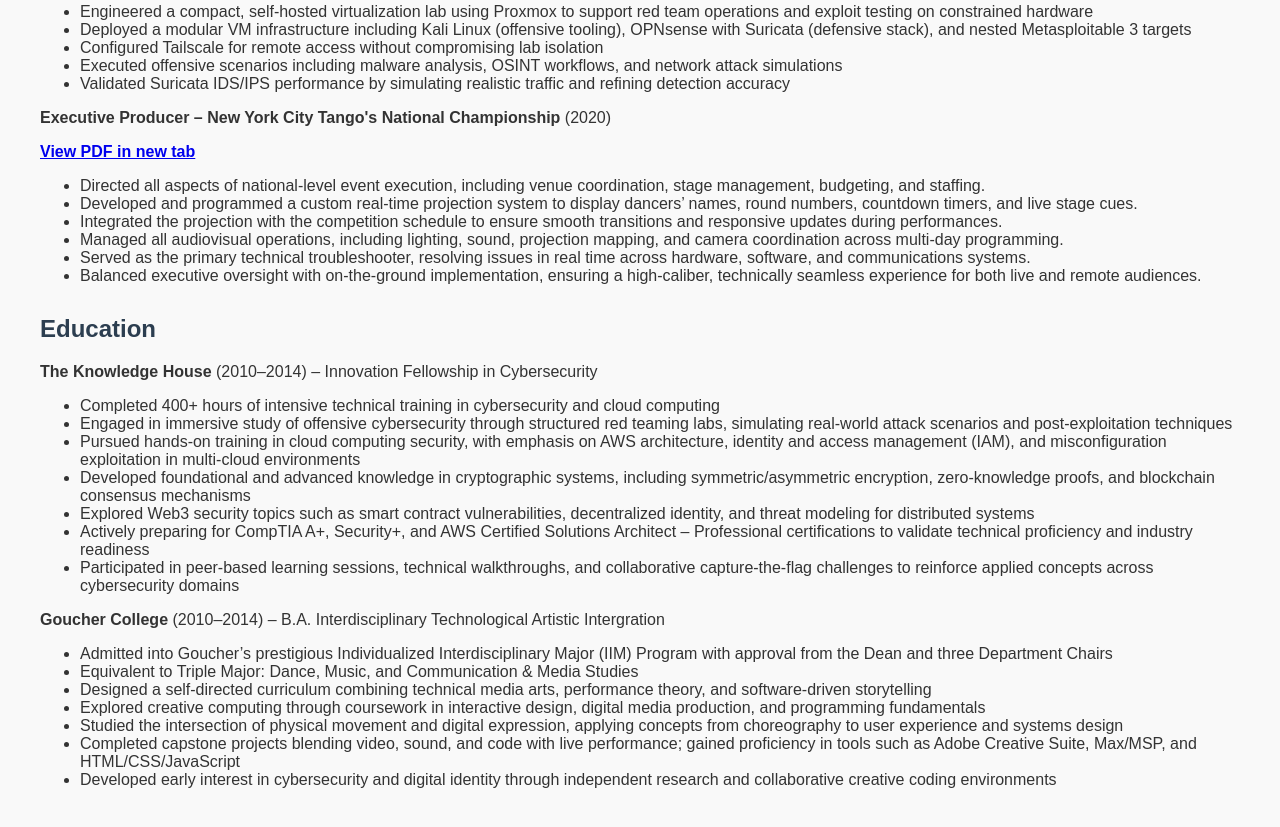
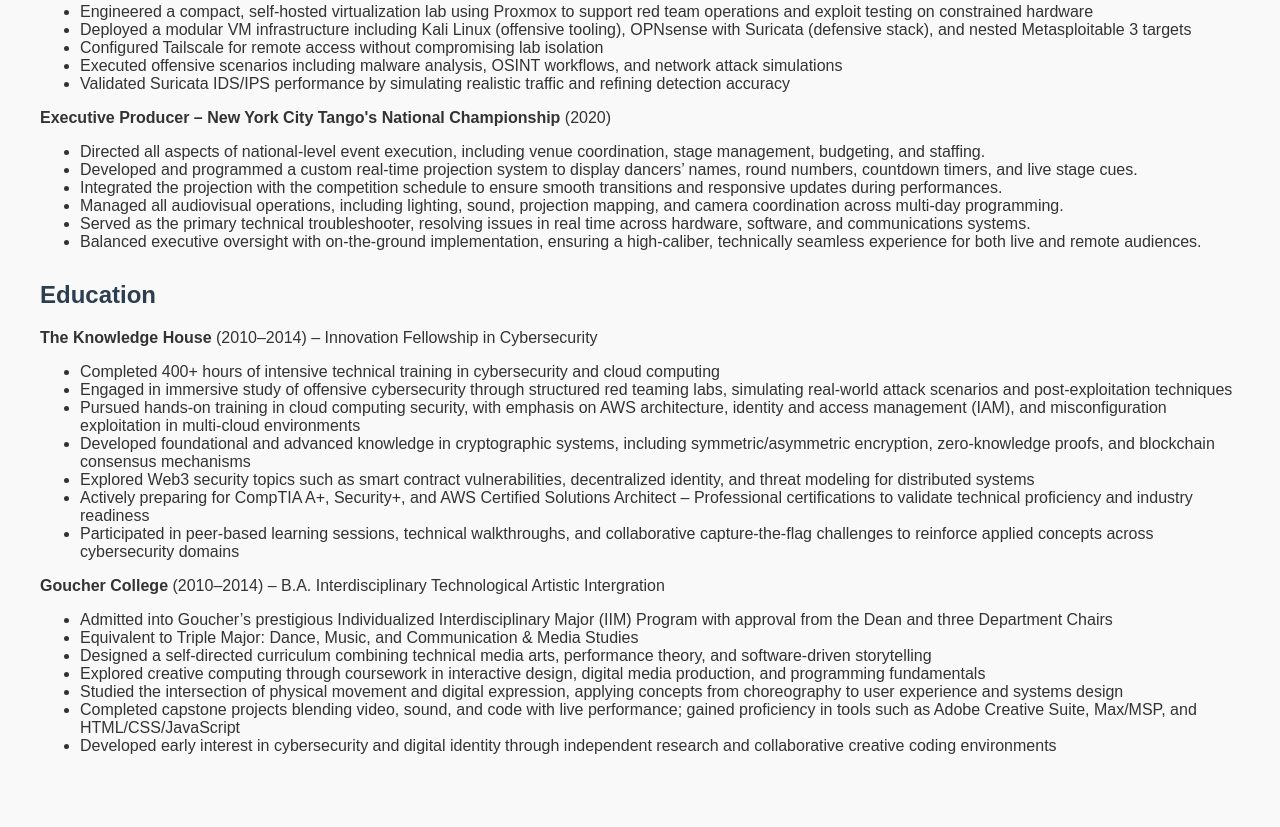
Before and after one commit to cu5t05/public, a plain HTML site: page index.html in a window 1280 px wide. Shown: the part 1083-1910 px from the top of the page. After the commit the page ends 1878 px from the top, so only its background shows below. Drawn offline with Linux system fonts and the light colour scheme.

Commit message:
updated html

```diff
--- a/index.html
+++ b/index.html
@@ -87,7 +87,6 @@
 accuracy</li>
     </ul>
     <p><strong>Executive Producer – New York City Tango's National Championship</strong> (2020)</p>
-    <a href="privcloudlab.pdf" target="_blank"><strong>View PDF in new tab</strong></a>
     <ul>
       <li>Directed all aspects of national-level event execution, including venue coordination, stage management, budgeting, and staffing.</li>
       <li>Developed and programmed a custom real-time projection system to display dancers’ names, round numbers, countdown timers, and live stage cues.</li>
```
